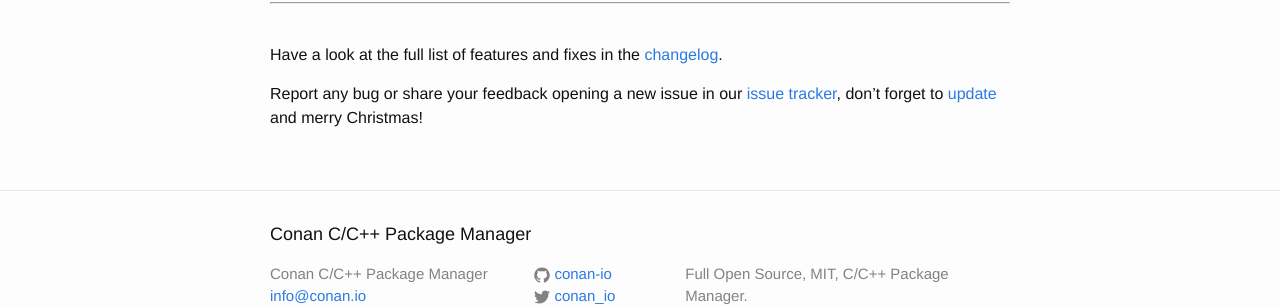
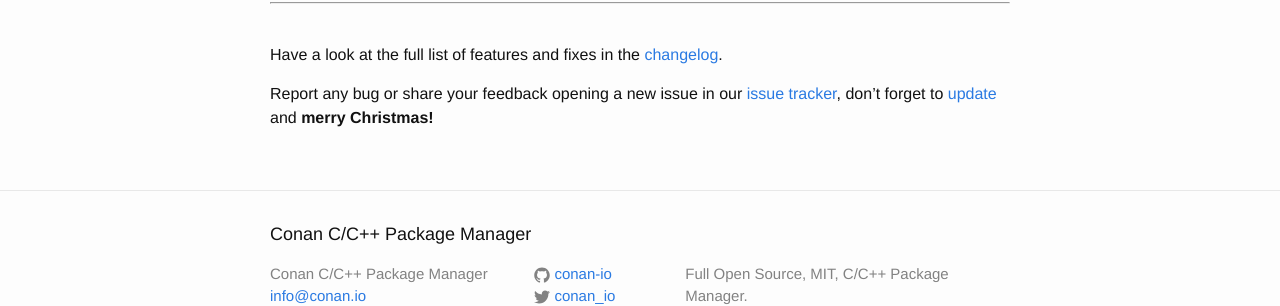
Before and after one commit to conan-io/conan-io.github.io, a Jekyll site: the page built from _posts/2019-12-17-New-conan-release-1-21.markdown, in a window 1280 px wide and 900 px high, scrolled down 2764 px. Shown: the part 482-788 px from the top of the window. Built offline with Jekyll 4.4.1, drawn with Linux system fonts in a browser that asks for light colours; comment, search, counter and statistics services are not loaded.

Commit message:
minor changes

```diff
--- a/_posts/2019-12-17-New-conan-release-1-21.markdown
+++ b/_posts/2019-12-17-New-conan-release-1-21.markdown
@@ -157,4 +157,4 @@ Have a look at the full list of features and fixes in the
 
 Report any bug or share your feedback opening a new issue in our [issue
 tracker](https://github.com/conan-io/conan/issues), don't forget to
-[update](https://conan.io/downloads.html) and merry Christmas!
+[update](https://conan.io/downloads.html) and **merry Christmas!**
```
